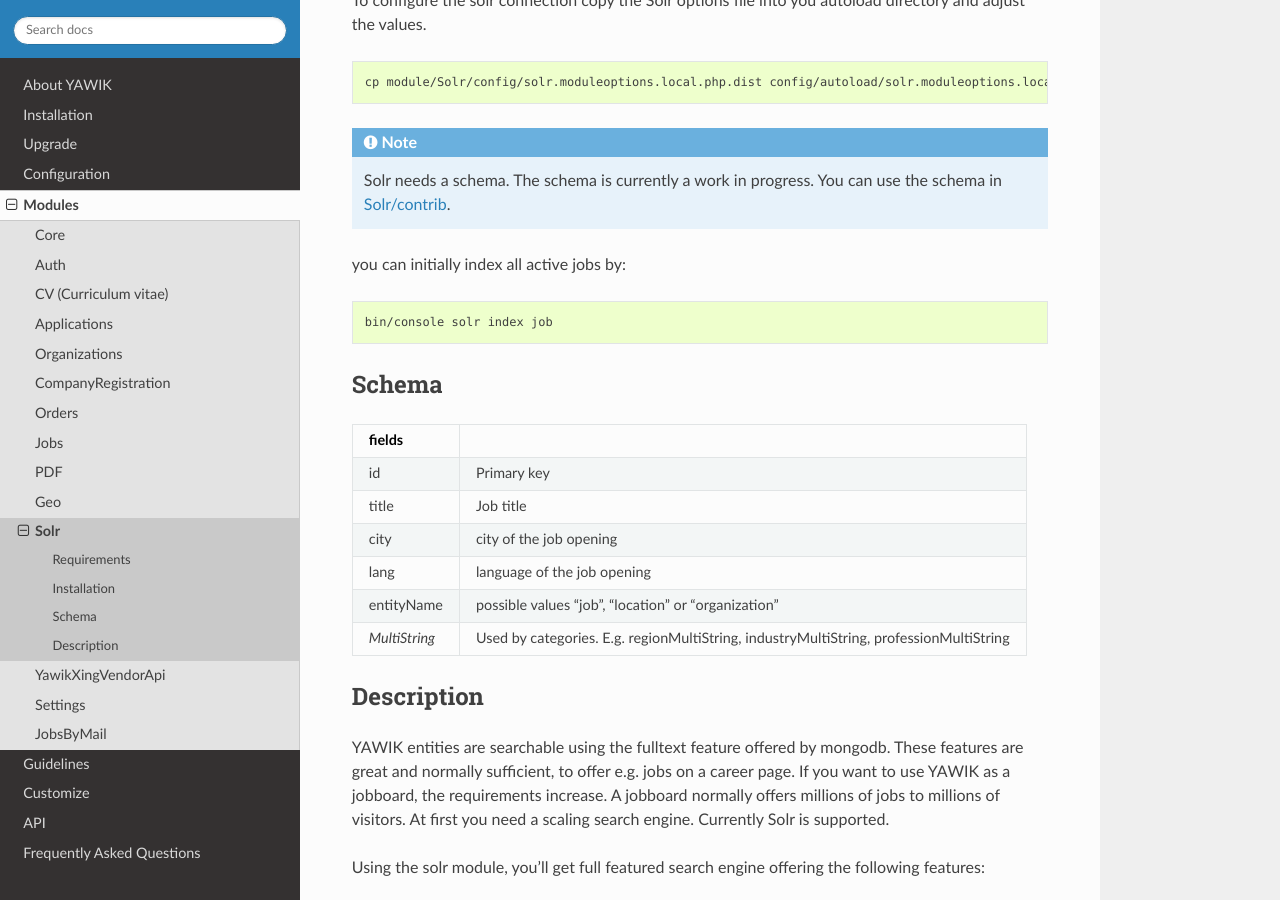
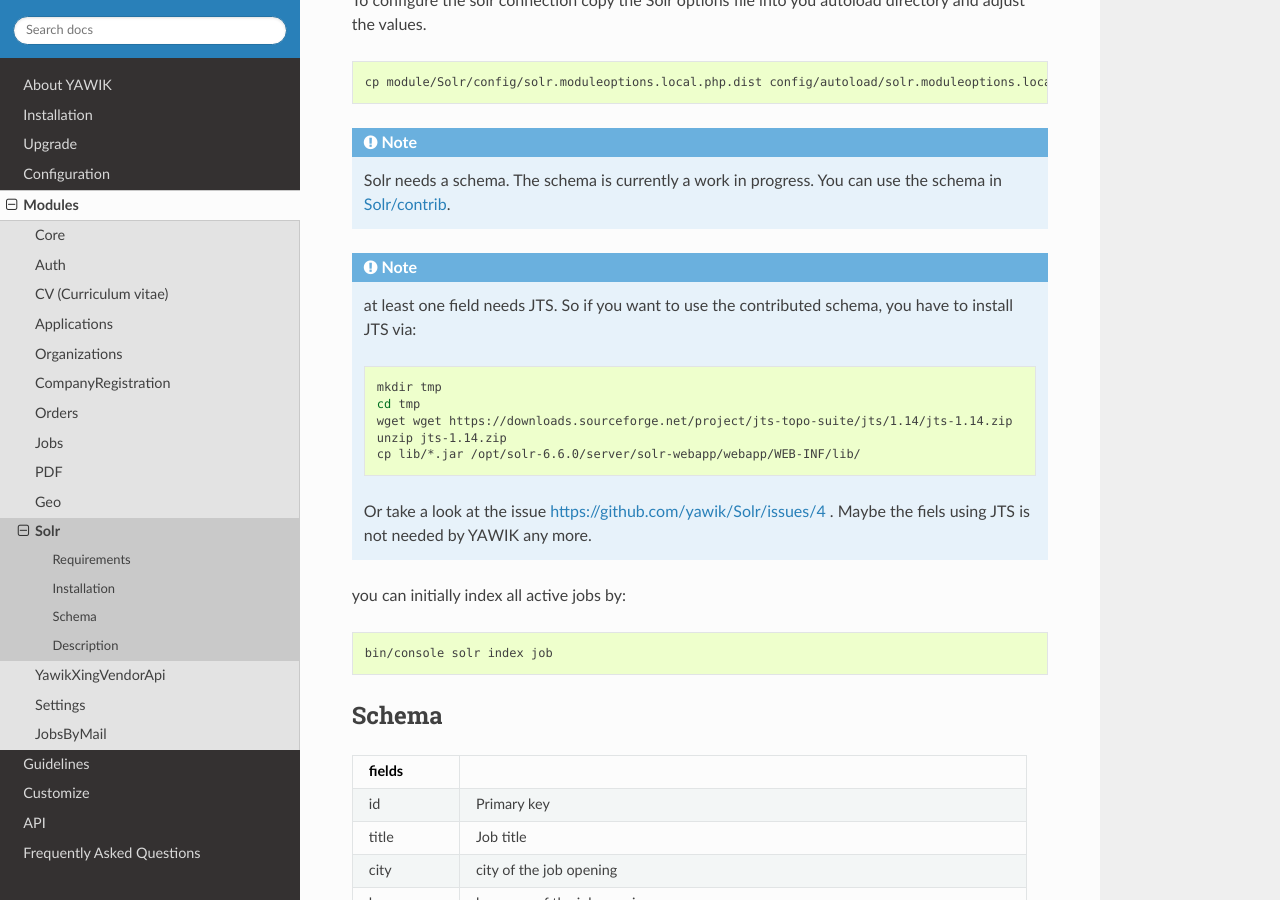
Before and after one commit to cross-solution/YawikDocs, a Sphinx documentation site: the page built from source/modules/solr/index.rst, in a window 1280 px wide and 900 px high, scrolled down 2146 px. Built offline with Sphinx 7.4.7 and the Read the Docs theme 2.0.0, drawn with Linux system fonts in a browser that asks for light colours; a script that is not in the unit is left out; comment, search, counter and statistics services are not loaded.

Commit message:
describes the need of JTS in case the default schema is used
https://github.com/yawik/Solr/issues/4

```diff
--- a/source/modules/solr/index.rst
+++ b/source/modules/solr/index.rst
@@ -104,6 +104,8 @@
 
 
 
+
+
 Installation
 ^^^^^^^^^^^^
 
@@ -133,6 +135,23 @@
 
 .. _yawik/solr: https://github.com/yawik/Solr
 .. _Solr/contrib: https://github.com/yawik/Solr/tree/master/contrib
+
+.. note:: at least one field needs JTS. So if you want to use the contributed schema, you have to install JTS
+    via:
+
+    .. code-block:: sh
+
+        mkdir tmp
+        cd tmp
+        wget wget https://downloads.sourceforge.net/project/jts-topo-suite/jts/1.14/jts-1.14.zip
+        unzip jts-1.14.zip
+        cp lib/*.jar /opt/solr-6.6.0/server/solr-webapp/webapp/WEB-INF/lib/
+
+
+    Or take a look at the issue https://github.com/yawik/Solr/issues/4 . Maybe the fiels using JTS is not needed by
+    YAWIK any more.
+
+
 
 
 you can initially index all active jobs by:
```
Also changed, not shown: source/modules/jobs/index.rst (+14 -13 lines).
